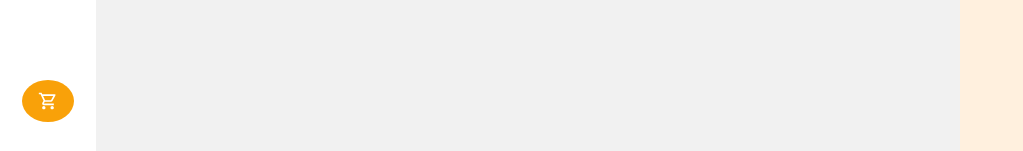
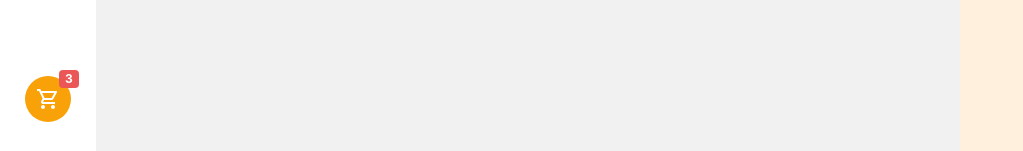
Before and after one commit to joao-pedrozo/shoppingify-client, a Next.js app: page / in a window 1280 px wide. Shown: the part 646-797 px from the top of the page, without its empty margins (0-1023 px from the left). Built offline with nearby package versions, Linux system fonts and the light colour scheme.

Commit message:
fix: shoppingList - Buttom and badge adjust

```diff
--- a/src/components/ShoppingList/index.tsx
+++ b/src/components/ShoppingList/index.tsx
@@ -1,17 +1,39 @@
-import { Button, Flex } from '@chakra-ui/react';
+import { Flex, Button, Text, Badge } from '@chakra-ui/react';
+import { useState } from 'react';
 import { MdOutlineShoppingCart } from 'react-icons/md';
 
 export const ShoppingList = () => {
+  const [count] = useState(3);
+
   return (
-    <Flex h="42px" w="42">
+    <Flex w="full" justify="center">
       <Button
-        h="full"
-        w="full"
-        backgroundColor="#F9A109"
+        position="relative"
+        w="46px"
+        h="46px"
         borderRadius="50%"
-        color={'white'}
+        color="white"
+        bg="#F9A109"
+        _hover={{ bg: '#f5bb4b' }}
+        _active={{
+          bg: '#f5bb4b',
+        }}
       >
-        <MdOutlineShoppingCart fontSize={20} />
+        <Text fontSize={24}>
+          <MdOutlineShoppingCart />
+        </Text>
+
+        <Badge
+          position="absolute"
+          left="34px"
+          top="-6px"
+          p="2px 6px"
+          borderRadius="4px"
+          variant="solid"
+          bg="#EB5757"
+        >
+          <Text fontSize={12}>{count}</Text>
+        </Badge>
       </Button>
     </Flex>
   );
```
